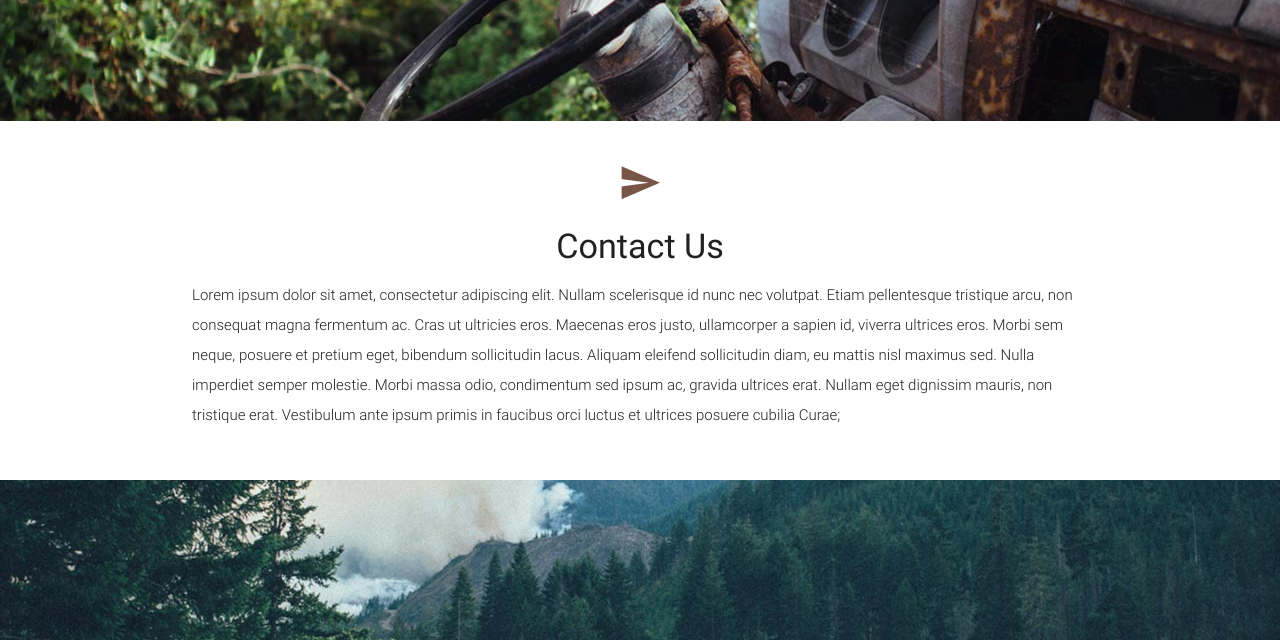
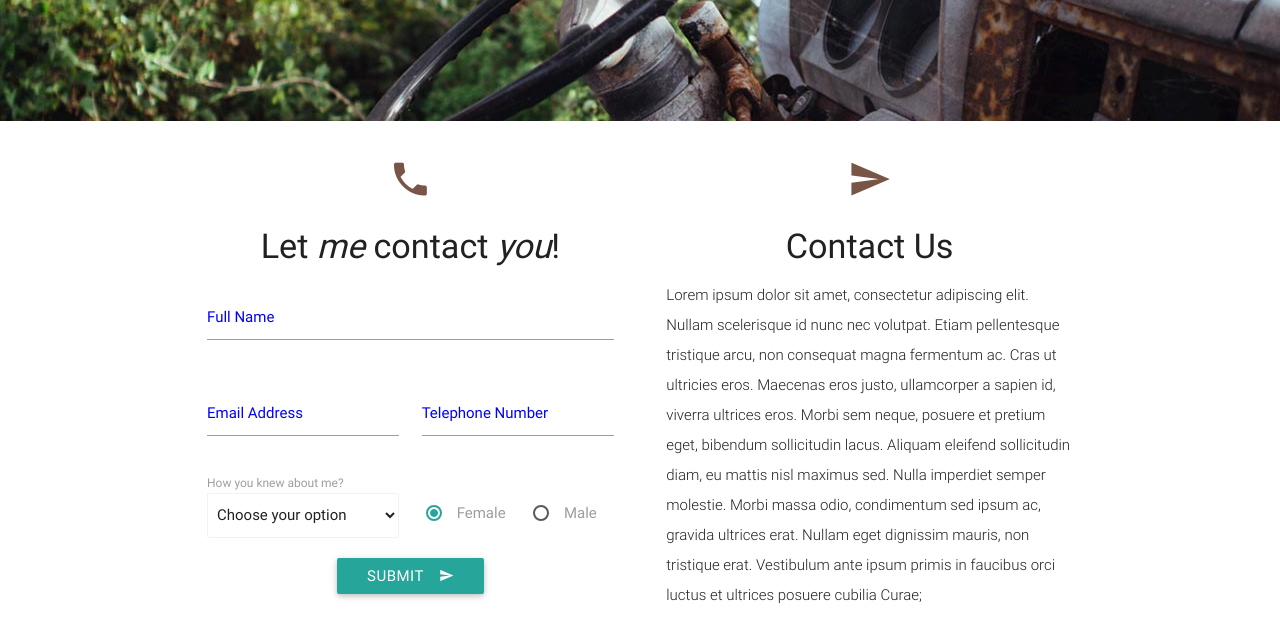
Before and after one commit to dubiel85/parallax-template, a plain HTML site: page index.html in a window 1280 px wide. Shown: the part 1220-1860 px from the top of the page. Drawn offline with nearby package versions, Linux system fonts and the light colour scheme.

Commit message:
Added functionality to the form
Using http://www.swolebrain.com:4003/email to submit the form

```diff
--- a/css/style.css
+++ b/css/style.css
@@ -55,3 +55,11 @@ p {
 footer.page-footer {
   margin: 0;
 }
+
+.top-space {
+    padding-top: 30px;
+}
+
+.input-field label {
+    color: blue;
+}
--- a/index.html
+++ b/index.html
@@ -30,7 +30,7 @@
     <div class="section no-pad-bot">
       <div class="container">
         <br><br>
-        <h1 class="header center teal-text text-lighten-2">Parallax Template</h1>
+        <h1 class="header center indigo-text text-lighten-2">Parallax Template</h1>
         <div class="row center">
           <h5 class="header col s12 light">A modern responsive front-end framework based on Material Design</h5>
         </div>
@@ -81,7 +81,6 @@
     </div>
   </div>
 
-
   <div class="parallax-container valign-wrapper">
     <div class="section no-pad-bot">
       <div class="container">
@@ -93,20 +92,74 @@
     <div class="parallax"><img src="background2.jpg" alt="Unsplashed background img 2"></div>
   </div>
 
+
     <div class="container">
         <div class="section">
-
+            <div class="row">
+                <div class="col m6 s12"><!-- First Column -->
+                    <div class="icon-block">
+                        <h3 class="center brown-text"><i class="material-icons">phone</i></h3>
+                        <h4 class="center-align">Let <em>me</em> contact <em>you</em>!</h4>
+                        <form action="http://www.swolebrain.com:4003/email" method="POST">
+                            <input type="text" name="dest_email" value="dubiel.hernandez@gmail.com" class="hide">
+                            <div class="row">
+                                <div class="input-field col s12">
+                                    <input id="last_name" name="full_name" type="text" class="validate">
+                                    <label for="last_name">Full Name</label>
+                                </div>
+                            </div>
+                            <div class="row">
+                                <div class="input-field col s12 m6">
+                                    <input id="last_name" name="email" type="text" class="validate">
+                                    <label for="last_name">Email Address</label>
+                                </div>
+                                <div class="input-field col s12 m6">
+                                    <input id="last_name" name="phone" type="text" class="validate">
+                                    <label for="last_name">Telephone Number</label>
+                                </div>
+                            </div>
+                            <div class="row">
+                                <div class="multiple col s12 m6">
+                                    <label>How you knew about me?</label>
+                                    <select class="browser-default" name="message">
+                                        <option value="" disabled selected>Choose your option</option>
+                                        <option value="Friend">By a Friend</option>
+                                        <option value="Internet">Internet</option>
+                                        <option value="Job">At Job</option>
+                                    </select>
+                                </div>
+                                <div class="top-space">
+                                    <div class="col l3">
+                                        <input class="with-gap" name="ddate" value="female" type="radio" id="female" checked />
+                                        <label for="female">Female</label>
+                                    </div>
+                                    <div class="col l3">
+                                        <input class="with-gap" name="ddate" value="male" type="radio" id="male" />
+                                        <label for="male">Male</label>
+                                    </div>
+                                </div>
+                            </div>
                             <div class="row">
                                 <div class="col s12 center">
-          <h3><i class="mdi-content-send brown-text"></i></h3>
-          <h4>Contact Us</h4>
-          <p class="left-align light">Lorem ipsum dolor sit amet, consectetur adipiscing elit. Nullam scelerisque id nunc nec volutpat. Etiam pellentesque tristique arcu, non consequat magna fermentum ac. Cras ut ultricies eros. Maecenas eros justo, ullamcorper a sapien id, viverra ultrices eros. Morbi sem neque, posuere et pretium eget, bibendum sollicitudin lacus. Aliquam eleifend sollicitudin diam, eu mattis nisl maximus sed. Nulla imperdiet semper molestie. Morbi massa odio, condimentum sed ipsum ac, gravida ultrices erat. Nullam eget dignissim mauris, non tristique erat. Vestibulum ante ipsum primis in faucibus orci luctus et ultrices posuere cubilia Curae;</p>
+                                    <button class="btn waves-effect waves-light" type="submit" name="send">Submit
+                                    <i class="material-icons right">send</i></button>
                                 </div>
                             </div>
-
+                        </form>
                     </div>
                 </div>
+                <div class="col m6 s12"><!-- Second Column -->
+                    <div class="icon-block">
+                    <h3 class="center brown-text"><i class="material-icons">send</i></h3>
 
+                    <h4 class="center-align">Contact Us</h4>
+                    <p class="left-align light">Lorem ipsum dolor sit amet, consectetur adipiscing elit. Nullam scelerisque id nunc nec volutpat. Etiam pellentesque tristique arcu, non consequat magna fermentum ac. Cras ut ultricies eros. Maecenas eros justo, ullamcorper a sapien id, viverra ultrices eros. Morbi sem neque, posuere et pretium eget, bibendum sollicitudin lacus. Aliquam eleifend sollicitudin diam, eu mattis nisl maximus sed. Nulla imperdiet semper molestie. Morbi massa odio, condimentum sed ipsum ac, gravida ultrices erat. Nullam eget dignissim mauris, non tristique erat. Vestibulum ante ipsum primis in faucibus orci luctus et ultrices posuere cubilia Curae;
+                    </p>
+                        </div>
+                </div>
+            </div>
+        </div>
+    </div>
 
   <div class="parallax-container valign-wrapper">
     <div class="section no-pad-bot">
```
Lines whose indentation alone changed are shown as unchanged.
